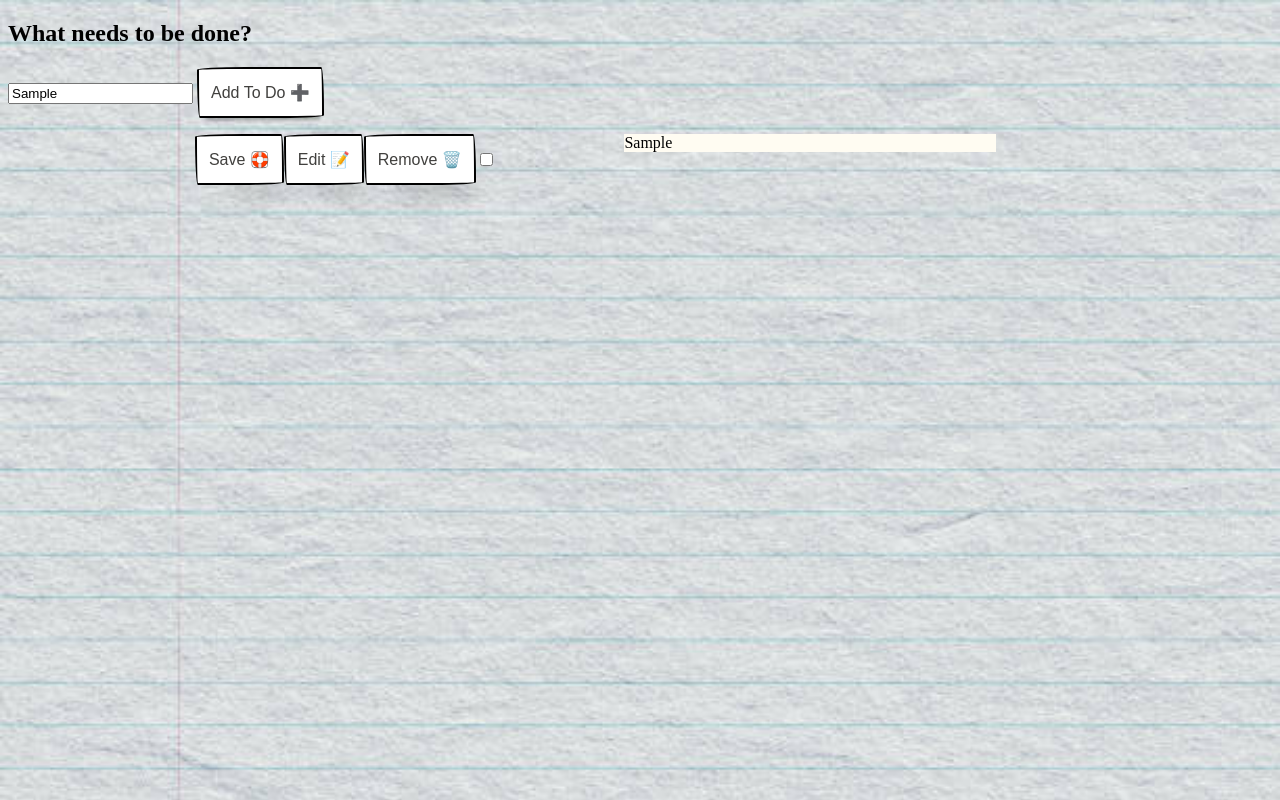
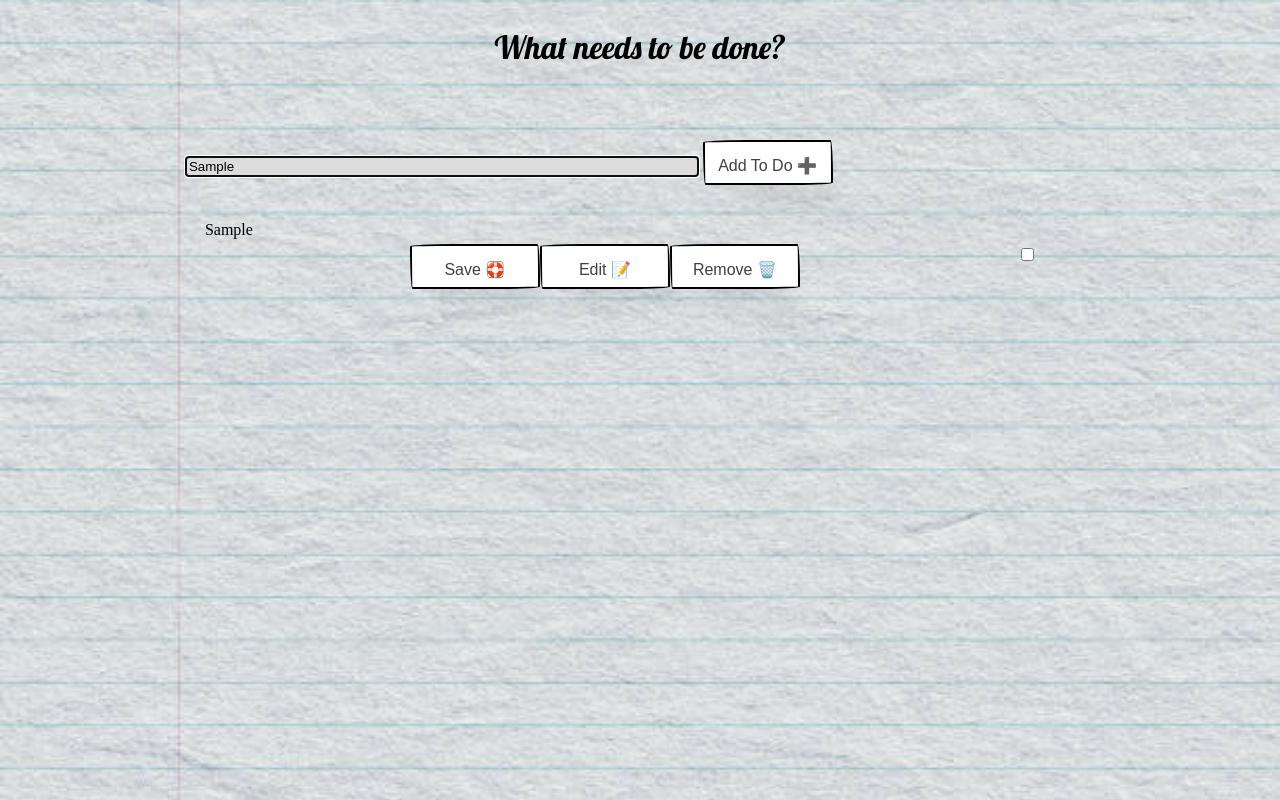
Before and after one commit to JonathanBanerjee/todo, a plain HTML site: page index.html in a window 1280 px wide. Both pictures are taken after typing "Sample" into the empty fields and a click on the button "Add To Do ➕". Drawn offline with Linux system fonts and the light colour scheme.

Commit message:
adding latest

```diff
--- a/index.html
+++ b/index.html
@@ -4,6 +4,12 @@
     <meta charset="UTF-8" />
     <meta name="viewport" content="width=device-width, initial-scale=1.0" />
     <script type="module" src="index.js"></script>
+    <link rel="preconnect" href="https://fonts.googleapis.com" />
+    <link rel="preconnect" href="https://fonts.gstatic.com" crossorigin />
+    <link
+      href="https://fonts.googleapis.com/css2?family=Lobster&display=swap"
+      rel="stylesheet"
+    />
     <link rel="stylesheet" type="text/css" href="styles.css" />
     <title>Todos</title>
   </head>
--- a/index.js
+++ b/index.js
@@ -1,10 +1,13 @@
-let input = document.getElementById("userInput");
+let input = document.getElementById("userInput").focus();
 let list = document.getElementById("myList");
 
 // let newLi;
 
 document.getElementById("add").addEventListener("click", function (e) {
   // On click, create a new list item
+  let input = document.getElementById("userInput");
+  input.focus();
+
   let newLi = document.createElement("li");
   newLi.classList.add("listitems");
 
@@ -35,8 +38,9 @@ document.getElementById("add").addEventListener("click", function (e) {
   editButton.textContent = "Edit 📝";
   editButton.addEventListener("click", function (e) {
     newItem.contentEditable = true;
-    newItem.style.backgroundColor = "#ccc5b9";
-    newItem.style.color = "white";
+    newItem.style.backgroundColor = "gainsboro";
+    newItem.style.color = "black";
+    newItem.focus();
     e.stopPropagation();
   });
 
@@ -45,19 +49,18 @@ document.getElementById("add").addEventListener("click", function (e) {
   saveButton.textContent = "Save 🛟";
   saveButton.addEventListener("click", function (e) {
     newItem.contentEditable = false;
-    newItem.style.backgroundColor = "#eaddcf";
-    newItem.style.color = "black";
+    newItem.style.backgroundColor = "";
     e.stopPropagation();
   });
 
   const buttonContainer = document.createElement("div");
   buttonContainer.classList.add("button-container");
 
+  buttonContainer.appendChild(newItem);
   buttonContainer.appendChild(saveButton);
   buttonContainer.appendChild(editButton);
   buttonContainer.appendChild(removeButton);
   buttonContainer.appendChild(completed);
-  buttonContainer.appendChild(newItem);
 
   newLi.appendChild(buttonContainer);
 
--- a/styles.css
+++ b/styles.css
@@ -2,19 +2,34 @@
   border-radius: 25%;
   background-color: #716040;
 } */
+.label-wrapper {
+  display: flex;
+  justify-content: center;
+  font-family: "Lobster", sans-serif;
+  font-weight: 400;
+  font-style: normal;
+  font-size: 2rem;
+}
 
 body {
   background: url(./images/todo.jpg);
   background-size: cover;
 }
 
+input {
+  display: inline-block;
+  width: 40%;
+  margin: 5% 0px auto 14%;
+  background-color: gainsboro;
+}
+
 .task {
   display: flex;
   text-decoration: none;
-  background-color: #fffcf2;
+  /* background-color: #fffcf2; */
   width: 40%;
-  height: 70%;
-  margin: 0 auto;
+  height: 90%;
+  margin: 20px 10px 10%;
   /* flex-direction: row; */
   /* justify-content: center;
 } */
@@ -60,6 +75,10 @@ button {
   user-select: none;
   -webkit-user-select: none;
   touch-action: manipulation;
+  width: 100%;
+  height: 100%;
+  max-width: 130px;
+  max-height: 45px;
 }
 
 button:hover {
```
